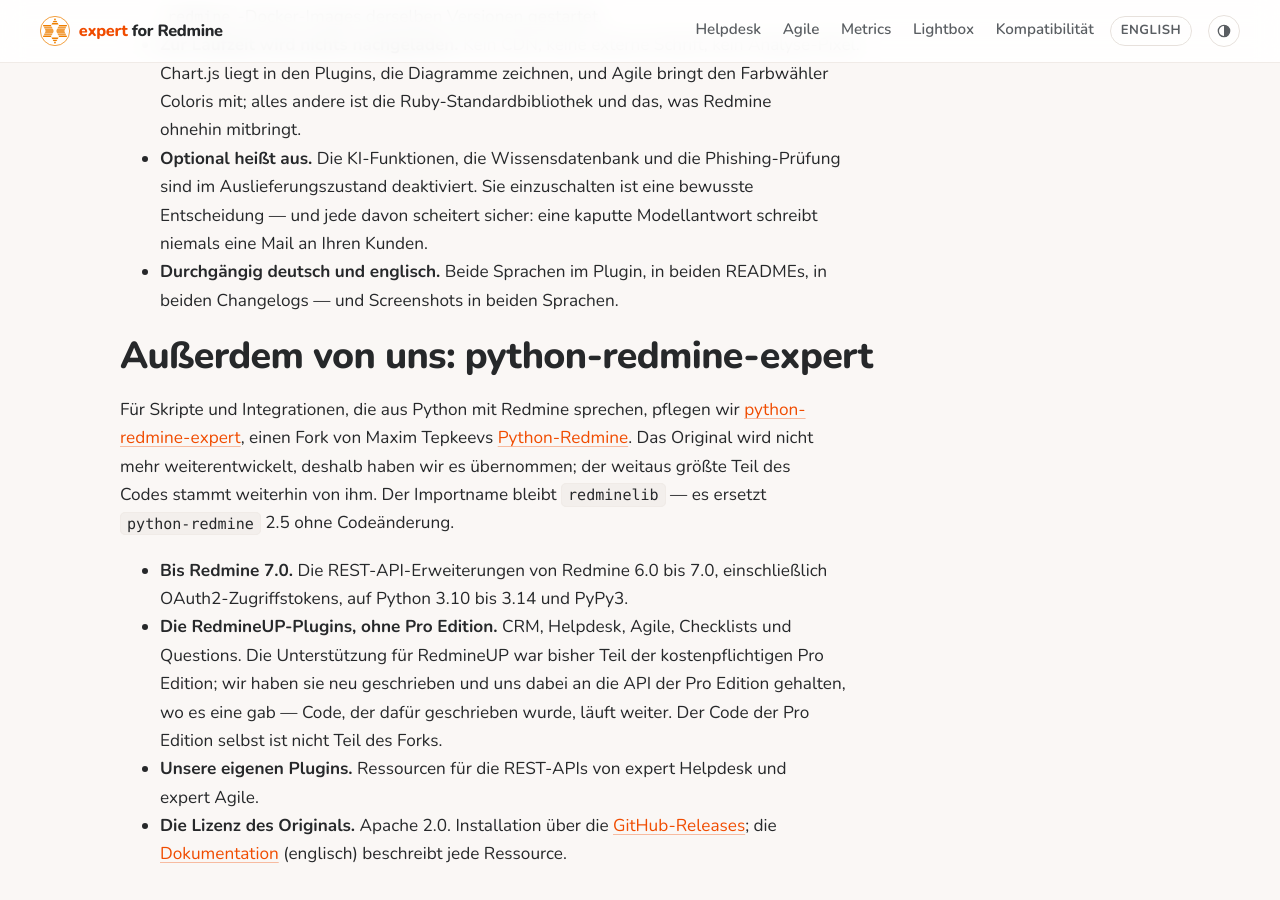
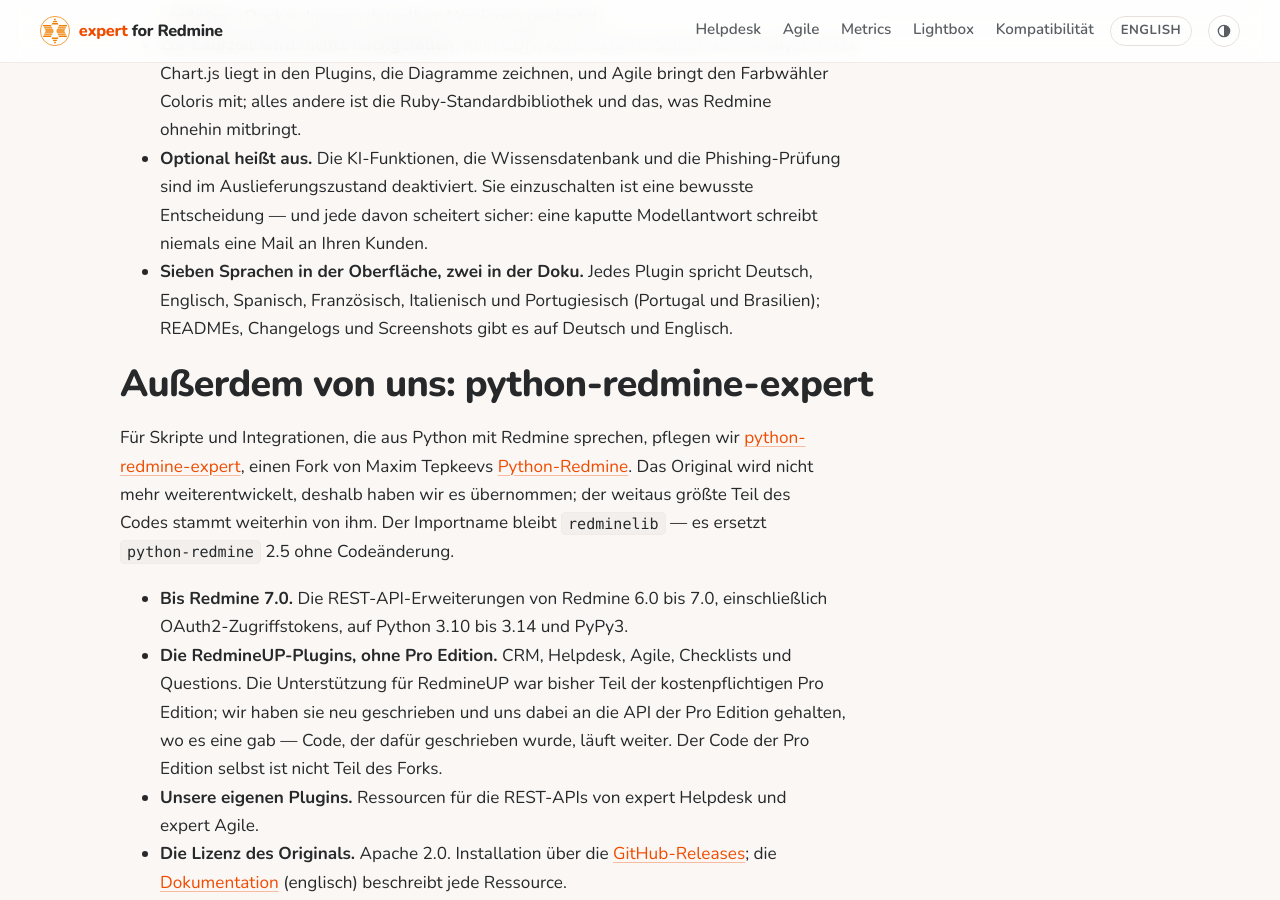
Before and after one commit to expertZentrale/redmine-plugins, a Jekyll site: the page built from de/index.md, in a window 1280 px wide and 900 px high, scrolled down 1819 px. Built offline with Jekyll 4.4.1, drawn with Linux system fonts in a browser that asks for light colours.

Commit message:
Changed: home page names the seven UI languages (#3)
The plugins now ship es, fr, it, pt and pt-BR next to en and de, so
"English and German throughout" undersold them. The docs stay English
and German, and the line says so.

Co-authored-by: Claude Opus 5.5 <noreply@anthropic.com>

```diff
--- a/de/index.md
+++ b/de/index.md
@@ -61,8 +61,10 @@ uns dabei gesetzt haben, sollten Sie kennen, bevor Sie etwas installieren:
   Phishing-Prüfung sind im Auslieferungszustand deaktiviert. Sie einzuschalten
   ist eine bewusste Entscheidung — und jede davon scheitert sicher: eine kaputte
   Modellantwort schreibt niemals eine Mail an Ihren Kunden.
-- **Durchgängig deutsch und englisch.** Beide Sprachen im Plugin, in beiden
-  READMEs, in beiden Changelogs — und Screenshots in beiden Sprachen.
+- **Sieben Sprachen in der Oberfläche, zwei in der Doku.** Jedes Plugin spricht
+  Deutsch, Englisch, Spanisch, Französisch, Italienisch und Portugiesisch
+  (Portugal und Brasilien); READMEs, Changelogs und Screenshots gibt es auf
+  Deutsch und Englisch.
 
 ## Außerdem von uns: python-redmine-expert
 
```
Also changed, not shown: index.md (+3 -2 lines).
